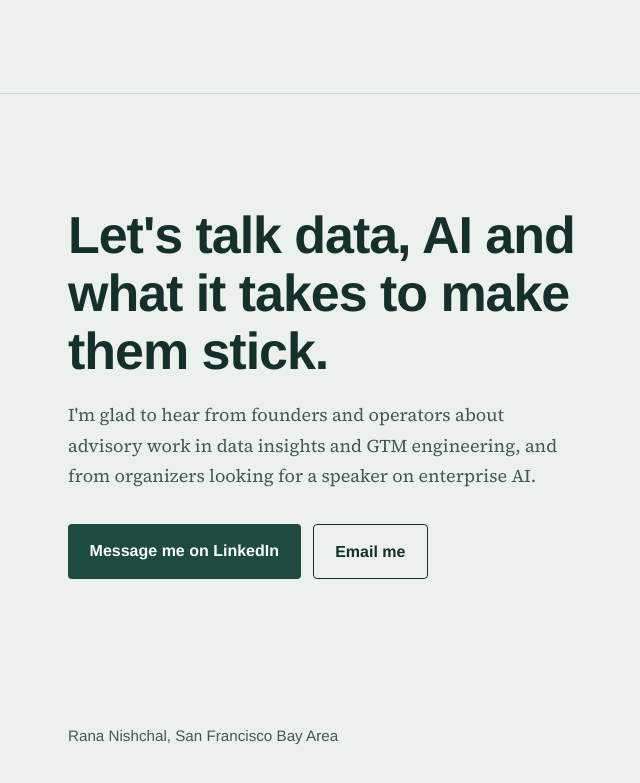
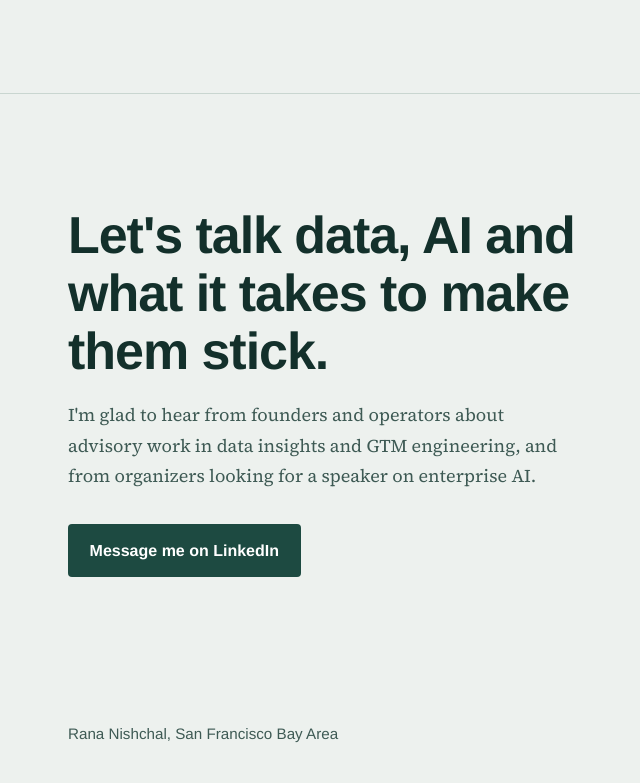
Before and after one commit to nvrana/nvrana, a plain HTML site: page index.html in a window 1280 px wide. Shown: the part 4844-5627 px from the top of the page, without its empty margins (56-696 px from the left). Drawn offline with Linux system fonts and the light colour scheme; a web font is replaced by a local one.

Commit message:
Remove email contact; point visitors to LinkedIn
Co-Authored-By: Claude Opus 5.5 <noreply@anthropic.com>
Claude-Session: https://claude.ai/code/session_01D9UgAtpSg36X1yDSzarSmG

```diff
--- a/index.html
+++ b/index.html
@@ -338,7 +338,6 @@
       <p>I'm glad to hear from founders and operators about advisory work in data insights and GTM engineering, and from organizers looking for a speaker on enterprise AI.</p>
       <div class="contact-links">
         <a class="btn btn-primary" href="https://www.linkedin.com/in/nvrana/">Message me on LinkedIn</a>
-        <a class="btn btn-quiet" href="mailto:nvrana@gmail.com">Email me</a>
       </div>
     </div>
   </section>
```
Also changed, not shown: 1 other file.
